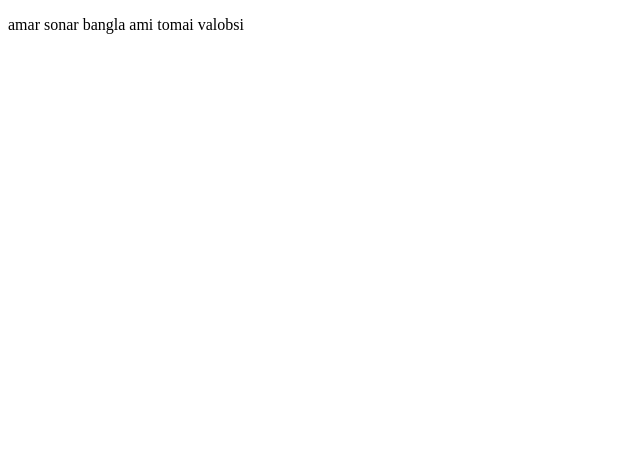
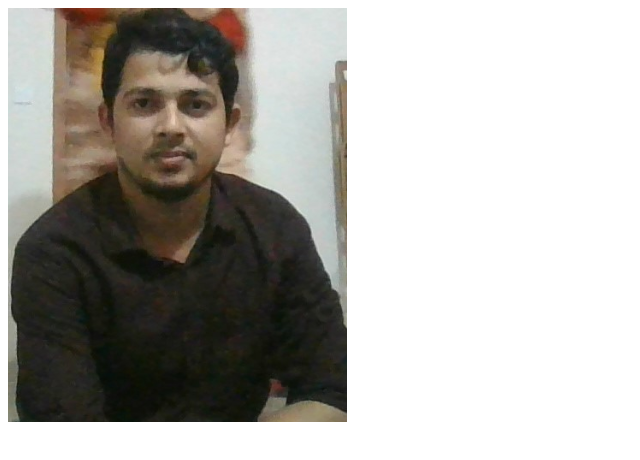
Before and after one commit to SheikhShuvoAhmed/my-first-repo, a plain HTML site: page index.html in a window 1280 px wide. Shown: the whole page, without its empty margins (0-640 px from the left). Drawn offline with Linux system fonts and the light colour scheme.

Commit message:
images added

```diff
--- a/index.html
+++ b/index.html
@@ -4,10 +4,8 @@
     <meta charset="UTF-8">
     <meta http-equiv="X-UA-Compatible" content="IE=edge">
     <meta name="viewport" content="width=device-width, initial-scale=1.0">
-    <title>My First Github Repo</title>
-    <p>amar sonar bangla ami tomai valobsi</p>
-</head>
+    <title>My First Github Repo</title> </head>
 <body>
-
+    <img src="s.png" alt="">
 </body>
 </html>
```
Also changed, not shown: s.png (added).
